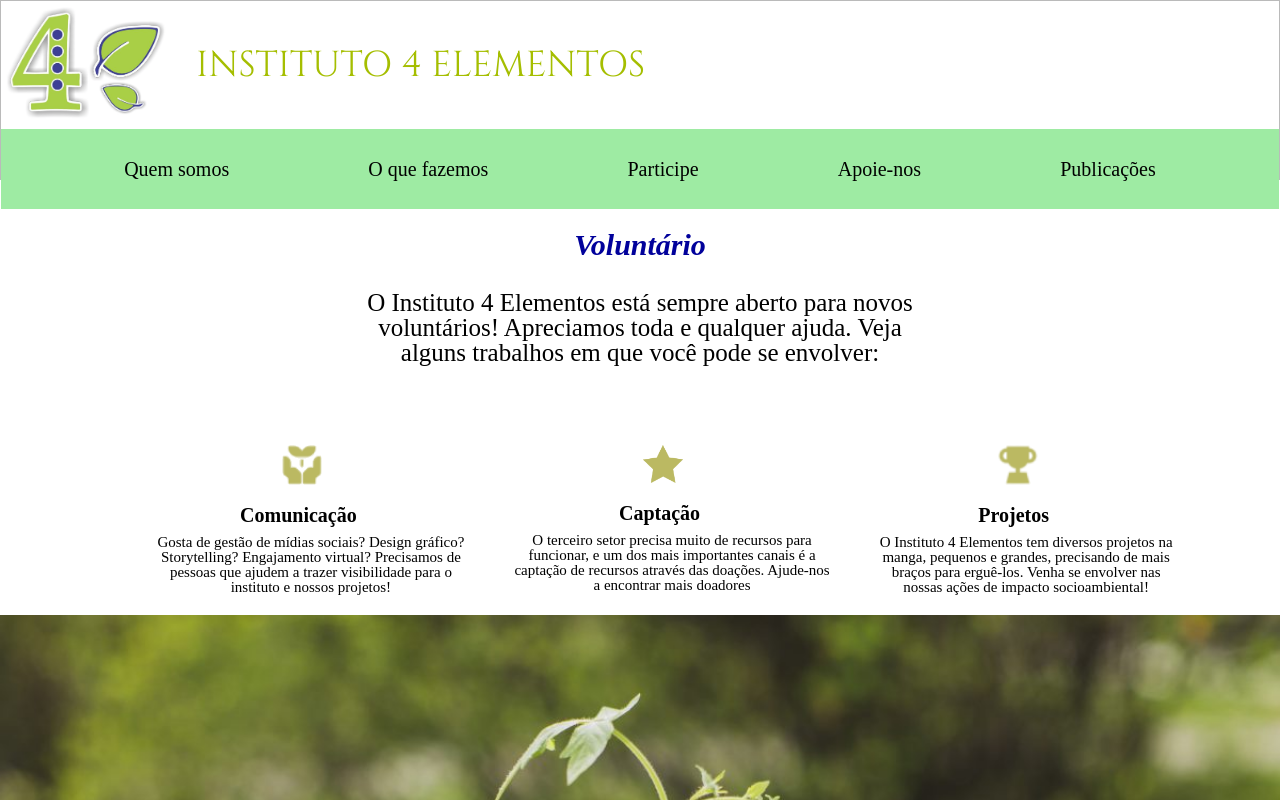
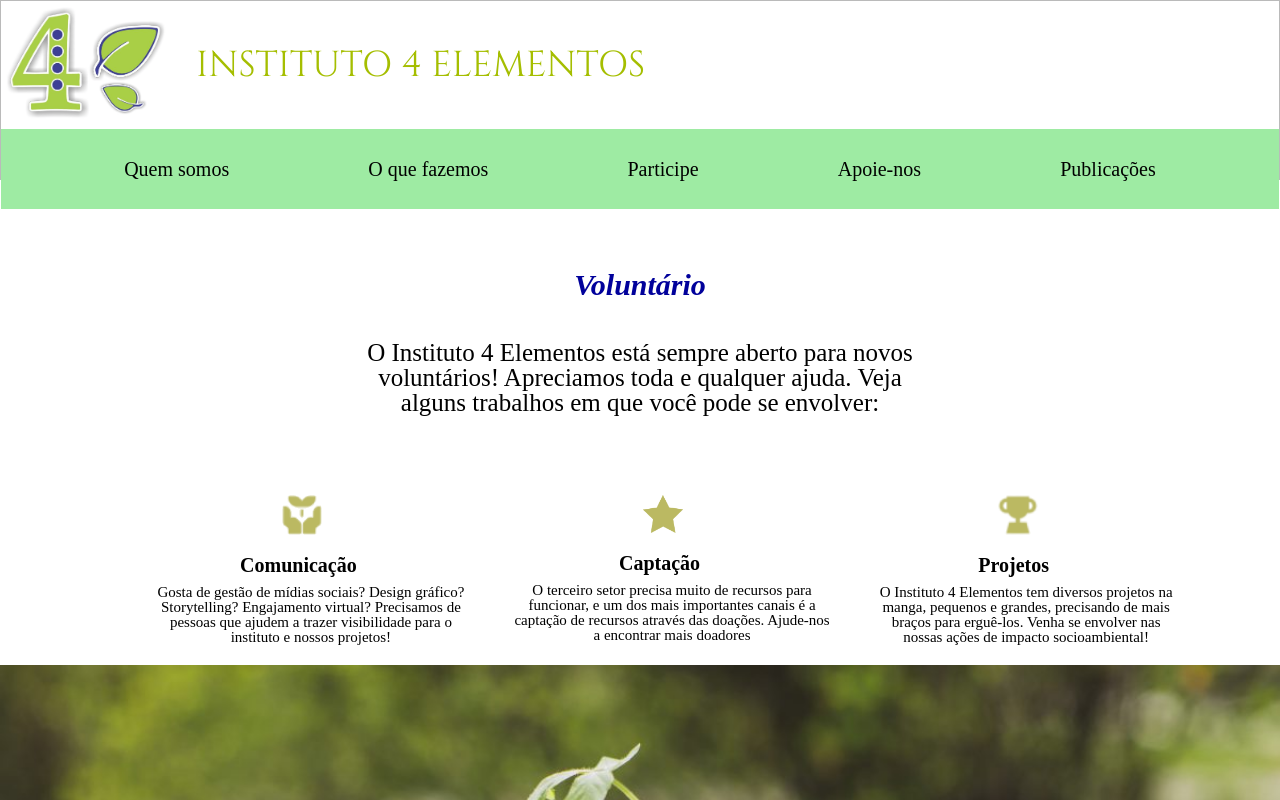
Before and after one commit to LuizaFerri/ONG-4-elementos, a React (Create React App) app: page /voluntario in a window 1280 px wide. Shown: the top 800 px of the page. Built offline with nearby package versions, Linux system fonts and the light colour scheme.

Commit message:
Update styles.css

```diff
--- a/src/screens/Voluntarios/styles.css
+++ b/src/screens/Voluntarios/styles.css
@@ -12,6 +12,8 @@
     font-weight: bolder;
     margin-bottom: 30px;
     text-align: center;
+    margin-top: 40px;
+    margin-bottom: 40px;
 
 }
 
```
